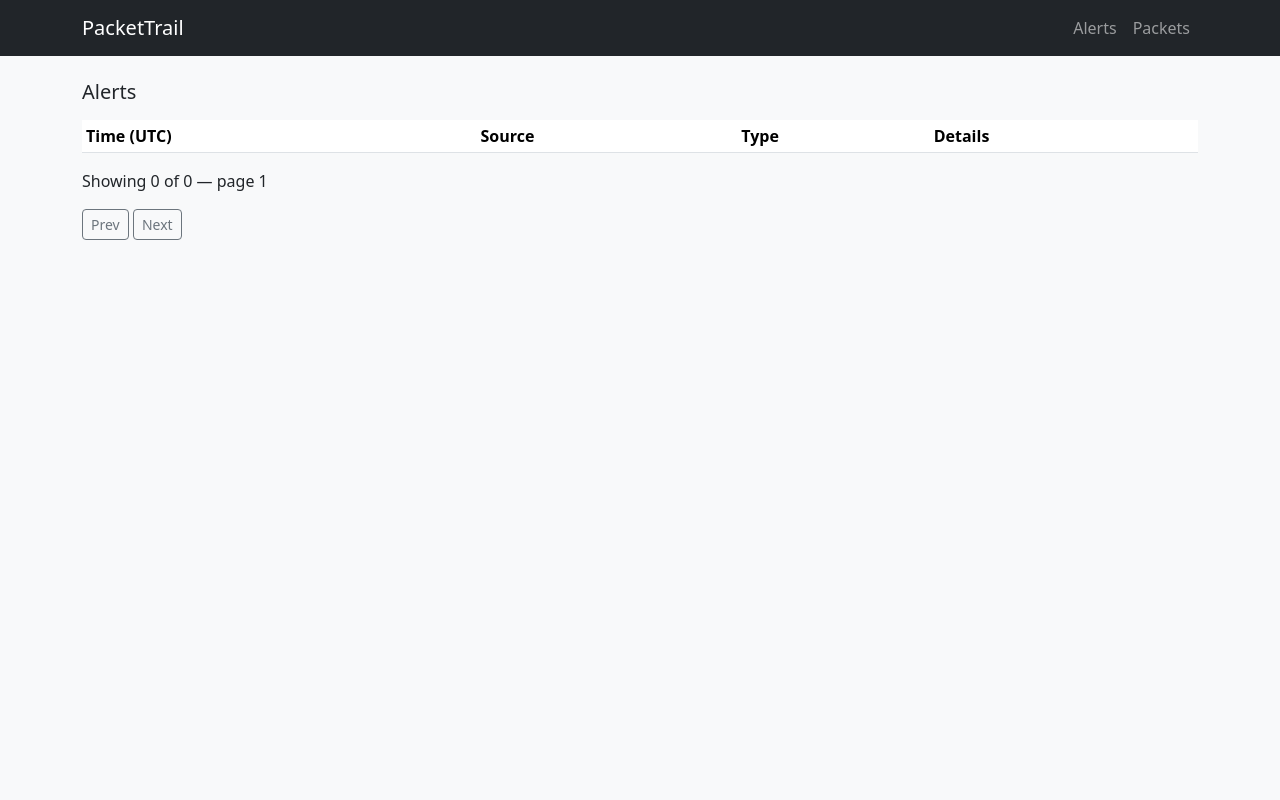
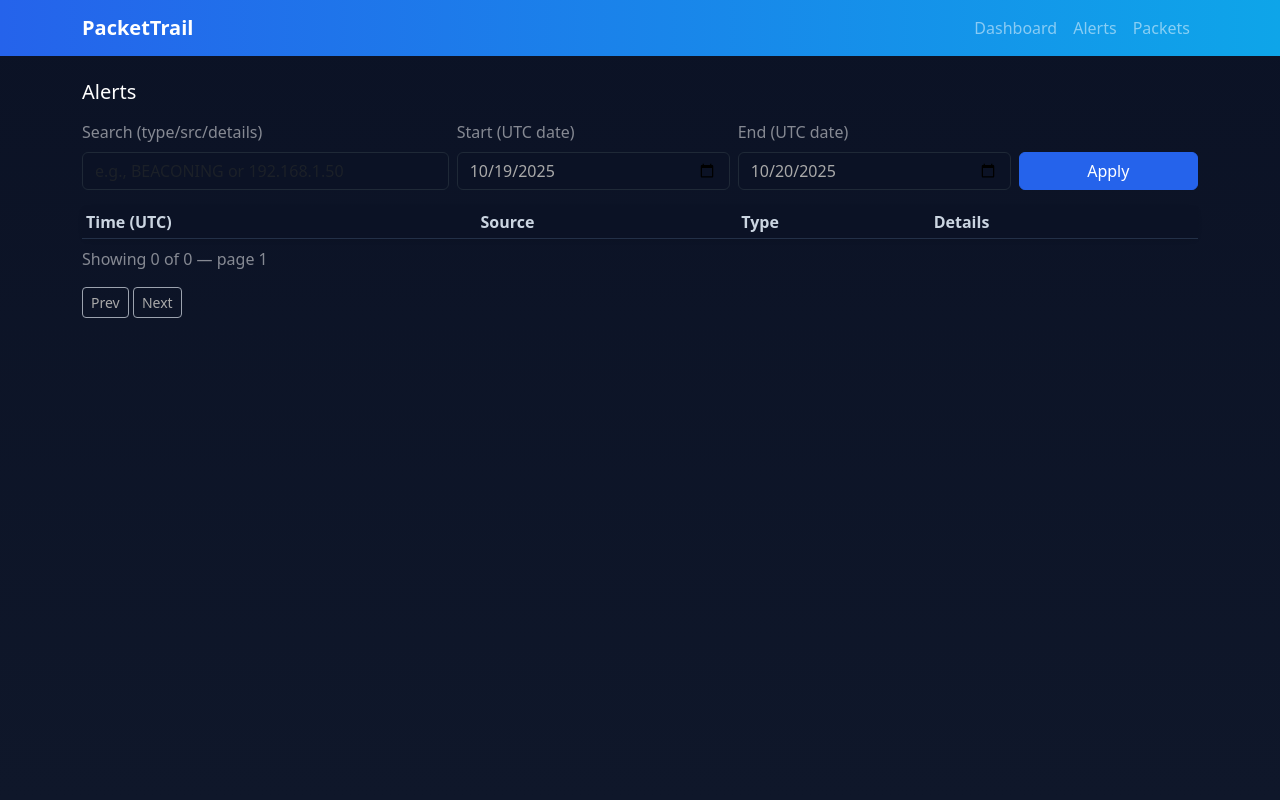
Before and after one commit to iitovar/packetTrail, a Flask app: page /alerts in a window 1280 px wide. Run offline with Flask 3, Linux system fonts and the light colour scheme; data that the repository does not hold is empty.

Commit message:
MVP commit for DEMO

```diff
--- a/app.py
+++ b/app.py
@@ -1,11 +1,15 @@
 #!/usr/bin/env python3
 """
-Flask dashboard for PacketTrail.
+PacketTrail Dashboard (MVP): red/blue theme, headline metrics, filters, and charts.
 Run:
   python3 app.py --db packettrail.db --host 127.0.0.1 --port 5000
 """
 import argparse, sqlite3
+from collections import defaultdict
+from datetime import datetime, timedelta, timezone
 from flask import Flask, render_template, g, request
+
+UTC = timezone.utc
 
 def get_db(db_path):
     db = getattr(g, "_db", None)
@@ -14,8 +18,23 @@ def get_db(db_path):
         db.row_factory = sqlite3.Row
     return db
 
+def parse_dt(s):
+    if not s: return None
+    try:
+        if len(s) == 10:  # YYYY-MM-DD
+            return datetime.fromisoformat(s).replace(tzinfo=UTC)
+        return datetime.fromisoformat(s.replace("Z","")).replace(tzinfo=UTC)
+    except Exception:
+        return None
+
+def default_window(hours=1):
+    now = datetime.now(UTC)
+    return now - timedelta(hours=hours), now
+
+def epoch(dt): return dt.timestamp()
+
 def create_app(db_path):
-    app = Flask(__name__)
+    app = Flask(__name__, static_url_path="/static", static_folder="static")
 
     @app.teardown_appcontext
     def close_db(_exc):
@@ -25,34 +44,155 @@ def create_app(db_path):
 
     @app.route("/")
     def home():
-        return render_template("home.html")
+        # time window
+        start_q = parse_dt(request.args.get("start"))
+        end_q   = parse_dt(request.args.get("end"))
+        if not start_q or not end_q:
+            start_q, end_q = default_window(1)  # last hour
+
+        db = get_db(db_path)
+        se, ee = epoch(start_q), epoch(end_q)
+
+        # packets in window
+        pkt_rows = db.execute(
+            "SELECT epoch, proto, src_ip FROM packets WHERE epoch BETWEEN ? AND ? ORDER BY epoch ASC",
+            (se, ee)
+        ).fetchall()
+
+        # per-minute traffic
+        per_min = defaultdict(int)
+        cur = start_q.replace(second=0, microsecond=0)
+        while cur <= end_q:
+            per_min[cur.isoformat().replace("+00:00","Z")] = 0
+            cur += timedelta(minutes=1)
+        proto_counts = defaultdict(int)
+        for r in pkt_rows:
+            t = datetime.fromtimestamp(r["epoch"], UTC).replace(second=0, microsecond=0)
+            key = t.isoformat().replace("+00:00","Z")
+            if key in per_min:
+                per_min[key] += 1
+            proto = (r["proto"] or "").upper()
+            if proto in ("TCP","UDP"):
+                proto_counts[proto] += 1
+            else:
+                proto_counts["OTHER"] += 1
+
+        packet_labels = sorted(per_min.keys())
+        packet_counts = [per_min[k] for k in packet_labels]
+
+        # alerts in window
+        alert_rows = db.execute(
+            "SELECT epoch, alert_type, src_ip FROM alerts WHERE epoch BETWEEN ? AND ?",
+            (se, ee)
+        ).fetchall()
+        alert_by_type = defaultdict(int)
+        alerted_srcs = set()
+        for r in alert_rows:
+            alert_by_type[r["alert_type"]] += 1
+            if r["src_ip"]:
+                alerted_srcs.add(r["src_ip"])
+
+        alert_types = sorted(alert_by_type.keys()) or ["PORT_SCAN","BURST_RATE","BEACONING"]
+        alert_values = [alert_by_type[t] for t in alert_types]
+
+        # headline metrics
+        total_packets = len(pkt_rows)
+        total_alerts  = len(alert_rows)
+        hosts_flagged = len(alerted_srcs)
+        # "Good traffic" = packets whose source NOT in alerted sources (simple, explain in UI)
+        good_packets  = sum(1 for r in pkt_rows if r["src_ip"] not in alerted_srcs)
+
+        # protocol breakdown
+        proto_labels = ["TCP","UDP","OTHER"]
+        proto_values = [proto_counts.get("TCP",0), proto_counts.get("UDP",0), proto_counts.get("OTHER",0)]
+
+        return render_template(
+            "home.html",
+            start_iso=start_q.isoformat().replace("+00:00","Z"),
+            end_iso=end_q.isoformat().replace("+00:00","Z"),
+            total_packets=total_packets,
+            good_packets=good_packets,
+            total_alerts=total_alerts,
+            hosts_flagged=hosts_flagged,
+            packet_labels=packet_labels,
+            packet_counts=packet_counts,
+            alert_types=alert_types,
+            alert_values=alert_values,
+            proto_labels=proto_labels,
+            proto_values=proto_values
+        )
 
     @app.route("/alerts")
     def alerts():
         page = max(int(request.args.get("page", 1)), 1)
         size = min(max(int(request.args.get("size", 25)), 1), 200)
         offset = (page - 1) * size
+        q = request.args.get("q", "").strip()
+        start_q = parse_dt(request.args.get("start"))
+        end_q   = parse_dt(request.args.get("end"))
+        if not start_q or not end_q:
+            start_q, end_q = default_window(24)
+        se, ee = epoch(start_q), epoch(end_q)
+
+        where = ["epoch BETWEEN ? AND ?"]
+        params = [se, ee]
+        if q:
+            where.append("(src_ip LIKE ? OR alert_type LIKE ? OR details LIKE ?)")
+            like = f"%{q}%"; params += [like, like, like]
+
+        sql = f"""
+            SELECT ts_iso, src_ip, alert_type, details
+            FROM alerts
+            WHERE {' AND '.join(where)}
+            ORDER BY epoch DESC
+            LIMIT ? OFFSET ?"""
+        params_list = params + [size, offset]
+
         db = get_db(db_path)
-        rows = db.execute(
-            "SELECT ts_iso, src_ip, alert_type, details FROM alerts ORDER BY epoch DESC LIMIT ? OFFSET ?",
-            (size, offset)
-        ).fetchall()
-        count = db.execute("SELECT COUNT(*) FROM alerts").fetchone()[0]
-        return render_template("alerts.html", rows=rows, page=page, size=size, count=count)
+        rows = db.execute(sql, params_list).fetchall()
+        count = db.execute(f"SELECT COUNT(*) FROM alerts WHERE {' AND '.join(where)}", params).fetchone()[0]
+
+        return render_template("alerts.html", rows=rows, page=page, size=size, count=count,
+                               q=q, start_val=start_q.date().isoformat(), end_val=end_q.date().isoformat())
 
     @app.route("/packets")
     def packets():
         page = max(int(request.args.get("page", 1)), 1)
         size = min(max(int(request.args.get("size", 25)), 1), 200)
         offset = (page - 1) * size
+        qsrc  = request.args.get("qsrc", "").strip()
+        qdst  = request.args.get("qdst", "").strip()
+        proto = request.args.get("proto", "").strip().upper()
+        start_q = parse_dt(request.args.get("start"))
+        end_q   = parse_dt(request.args.get("end"))
+        if not start_q or not end_q:
+            start_q, end_q = default_window(24)
+        se, ee = epoch(start_q), epoch(end_q)
+
+        where = ["epoch BETWEEN ? AND ?"]
+        params = [se, ee]
+        if qsrc:
+            where.append("src_ip LIKE ?"); params.append(f"%{qsrc}%")
+        if qdst:
+            where.append("dst_ip LIKE ?"); params.append(f"%{qdst}%")
+        if proto in ("TCP","UDP"):
+            where.append("proto = ?"); params.append(proto)
+
+        sql = f"""
+            SELECT ts_iso, src_ip, dst_ip, proto, sport, dport, length
+            FROM packets
+            WHERE {' AND '.join(where)}
+            ORDER BY epoch DESC
+            LIMIT ? OFFSET ?"""
+        params2 = params + [size, offset]
+
         db = get_db(db_path)
-        rows = db.execute(
-            """SELECT ts_iso, src_ip, dst_ip, proto, sport, dport, length
-               FROM packets ORDER BY epoch DESC LIMIT ? OFFSET ?""",
-            (size, offset)
-        ).fetchall()
-        count = db.execute("SELECT COUNT(*) FROM packets").fetchone()[0]
-        return render_template("packets.html", rows=rows, page=page, size=size, count=count)
+        rows = db.execute(sql, params2).fetchall()
+        count = db.execute(f"SELECT COUNT(*) FROM packets WHERE {' AND '.join(where)}", params).fetchone()[0]
+
+        return render_template("packets.html", rows=rows, page=page, size=size, count=count,
+                               qsrc=qsrc, qdst=qdst, proto=proto,
+                               start_val=start_q.date().isoformat(), end_val=end_q.date().isoformat())
 
     return app
 
--- /dev/null
+++ b/static/style.css
@@ -0,0 +1,24 @@
+:root{
+  --pt-blue:#2563eb; /* blue-600 */
+  --pt-red:#dc2626;  /* red-600 */
+  --pt-bg:#0f172a;   /* slate-900 */
+  --pt-card:#111827; /* gray-900 */
+}
+.pt-bg{ background: linear-gradient(180deg, #0b1225 0%, #0f172a 100%); min-height:100vh; }
+.pt-navbar{ background: linear-gradient(90deg, var(--pt-blue), #0ea5e9); }
+.pt-card{ background: linear-gradient(90deg, rgba(37,99,235,.35), rgba(220,38,38,.35)); border:0; }
+.pt-metric{
+  min-width: 160px; padding: 10px 14px; border-radius: 12px; text-align:center;
+  box-shadow: 0 4px 14px rgba(0,0,0,.2);
+}
+.pt-metric .label{ font-size: .8rem; opacity: .85; }
+.pt-metric .value{ font-size: 1.4rem; font-weight: 700; }
+.bg-blue{ background: var(--pt-blue) !important; }
+.bg-red{ background: var(--pt-red) !important; }
+.card{ border:0; }
+.table thead th{ background:#0b1225; color:#cbd5e1; border-bottom:1px solid #233047;}
+.table tbody td{ color:#A9A9A9; border-color:#1f2937;}
+.form-label{ color:#cbd5e1; }
+.form-control, .form-select{ background:#0b1225; color:#A9A9A9; border-color:#1f2937; }
+.btn-primary{ background: var(--pt-blue); border-color: var(--pt-blue); }
+.btn-outline-light{ border-color:#9ca3af; color:#A9A9A9; }
--- a/templates/alerts.html
+++ b/templates/alerts.html
@@ -1,22 +1,42 @@
 {% extends "layout.html" %}
 {% block content %}
-<h1 class="h5 mb-3">Alerts</h1>
+<h1 class="h5 mb-3 text-white">Alerts</h1>
+
+<form class="row gy-2 gx-2 align-items-end mb-3" method="get">
+  <div class="col-md-4">
+    <label class="form-label text-white-50">Search (type/src/details)</label>
+    <input name="q" class="form-control" value="{{ q or '' }}" placeholder="e.g., BEACONING or 192.168.1.50">
+  </div>
+  <div class="col-md-3">
+    <label class="form-label text-white-50">Start (UTC date)</label>
+    <input name="start" type="date" class="form-control" value="{{ start_val }}">
+  </div>
+  <div class="col-md-3">
+    <label class="form-label text-white-50">End (UTC date)</label>
+    <input name="end" type="date" class="form-control" value="{{ end_val }}">
+  </div>
+  <div class="col-md-2">
+    <label class="form-label d-block text-white-50">&nbsp;</label>
+    <button class="btn btn-primary w-100" type="submit">Apply</button>
+  </div>
+</form>
+
+<div class="card shadow-sm">
 <div class="table-responsive">
-<table class="table table-sm table-striped">
+<table class="table table-sm table-striped mb-0">
   <thead><tr><th>Time (UTC)</th><th>Source</th><th>Type</th><th>Details</th></tr></thead>
   <tbody>
     {% for r in rows %}
     <tr>
-      <td>{{ r.ts_iso }}</td>
-      <td>{{ r.src_ip }}</td>
-      <td>{{ r.alert_type }}</td>
-      <td>{{ r.details }}</td>
+      <td>{{ r.ts_iso }}</td><td>{{ r.src_ip }}</td><td><span class="badge bg-danger">{{ r.alert_type }}</span></td><td>{{ r.details }}</td>
     </tr>
     {% endfor %}
   </tbody>
 </table>
 </div>
-<p>Showing {{ rows|length }} of {{ count }} — page {{ page }}</p>
-<a class="btn btn-outline-secondary btn-sm" href="?page={{ page-1 if page>1 else 1 }}&size={{ size }}">Prev</a>
-<a class="btn btn-outline-secondary btn-sm" href="?page={{ page+1 }}&size={{ size }}">Next</a>
+</div>
+
+<p class="mt-2 text-white-50">Showing {{ rows|length }} of {{ count }} — page {{ page }}</p>
+<a class="btn btn-outline-light btn-sm" href="?page={{ page-1 if page>1 else 1 }}&size={{ size }}&q={{ q }}&start={{ start_val }}&end={{ end_val }}">Prev</a>
+<a class="btn btn-outline-light btn-sm" href="?page={{ page+1 }}&size={{ size }}&q={{ q }}&start={{ start_val }}&end={{ end_val }}">Next</a>
 {% endblock %}
--- a/templates/layout.html
+++ b/templates/layout.html
@@ -4,16 +4,17 @@
   <meta charset="utf-8">
   <title>PacketTrail</title>
   <meta name="viewport" content="width=device-width, initial-scale=1">
-  <!-- Simple Bootstrap for quick styling -->
   <link href="https://cdn.jsdelivr.net/npm/bootstrap@5.3.3/dist/css/bootstrap.min.css" rel="stylesheet">
+  <link href="/static/style.css" rel="stylesheet">
 </head>
-<body class="bg-light">
-<nav class="navbar navbar-expand-lg bg-dark navbar-dark mb-4">
+<body class="pt-bg">
+<nav class="navbar navbar-expand-lg pt-navbar mb-4">
   <div class="container">
-    <a class="navbar-brand" href="/">PacketTrail</a>
+    <a class="navbar-brand fw-bold text-white" href="/">PacketTrail</a>
     <div class="navbar-nav">
-      <a class="nav-link" href="/alerts">Alerts</a>
-      <a class="nav-link" href="/packets">Packets</a>
+      <a class="nav-link text-white-50" href="/">Dashboard</a>
+      <a class="nav-link text-white-50" href="/alerts">Alerts</a>
+      <a class="nav-link text-white-50" href="/packets">Packets</a>
     </div>
   </div>
 </nav>
```
Also changed, not shown: templates/home.html (added, +87 -0 lines), templates/packets.html (+40 -5 lines), 1 other file.
